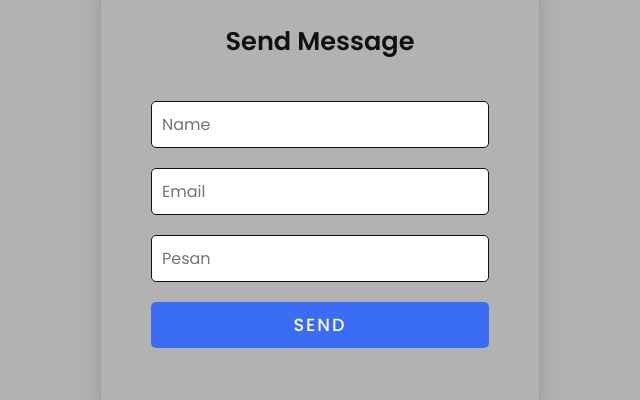
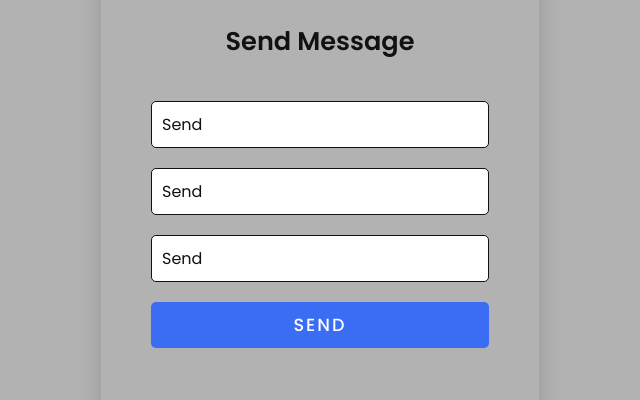
Before and after one commit to Mrfamou/web-rifki-smk, a plain HTML site: page index.html in a window 1280 px wide. Shown: the part 6106-6506 px from the top of the page, 320-960 px from the left. Drawn offline with nearby package versions, Linux system fonts and the light colour scheme; a script that the page names is missing; files whose address does not match are found by name.

Commit message:
Update index.html

```diff
--- a/index.html
+++ b/index.html
@@ -239,21 +239,21 @@
             <p id="notification"></p>
             <div class="input-box">
               <div class="input-box">
-                <form id="contact" method="post">
-              <input type="text" name="" value="" placeholder="Name">
+              <input type="text" name="Name" value="Send" placeholder="Name">
             </div>
             <div class="input-box">
-              <input type="text" name="" value="" placeholder="Email">
+              <input type="text" name="Email" value="Send" placeholder="Email">
             </div>
             <div class="input-box">
                <div class="input-box">
-              <input type="text" name="" value="" placeholder="Pesan">
+              <input type="text" name="Pesan" value="Send" placeholder="Pesan">
             </div>
             <div class="input-box">
 
             </div>
             <div class="input-box">
-              <input type="submit" class="send-btn" name="" value="Send"/>
+              <input type="submit" class="send-btn" name="Send" value="Send"/>
+              <form id="contact" method="post">
             </div>
 
 
@@ -270,6 +270,7 @@
 
     <script src="effect scroll.js" charset="utf-8"></script>
      <script type="text/javascript" src="/js/form.js?1654948198"></script>
+         <script type="text/javascript" src="/js/jquery-3.2.1.min.js?1654948198"></script>
 
   </body>
 </html>
```
